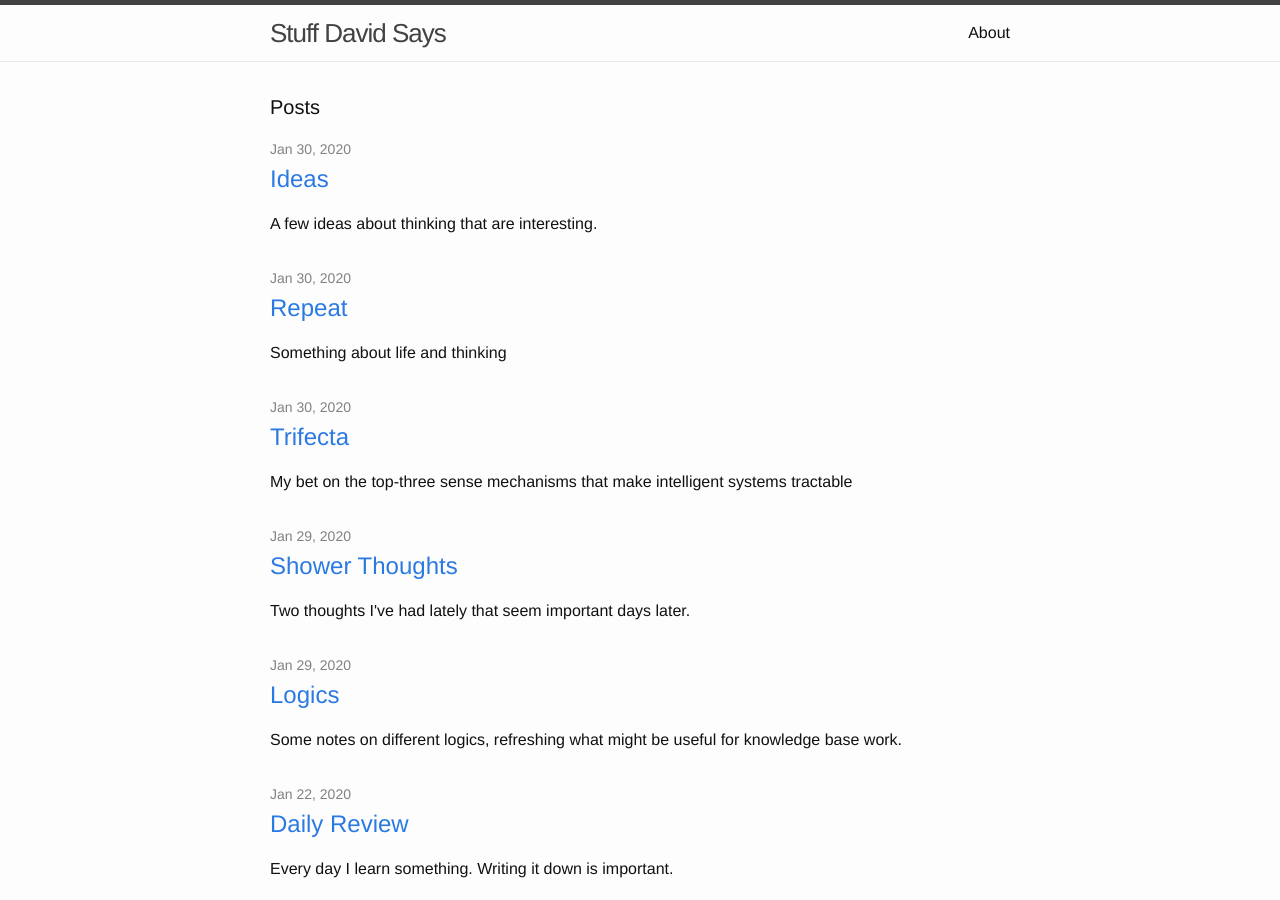
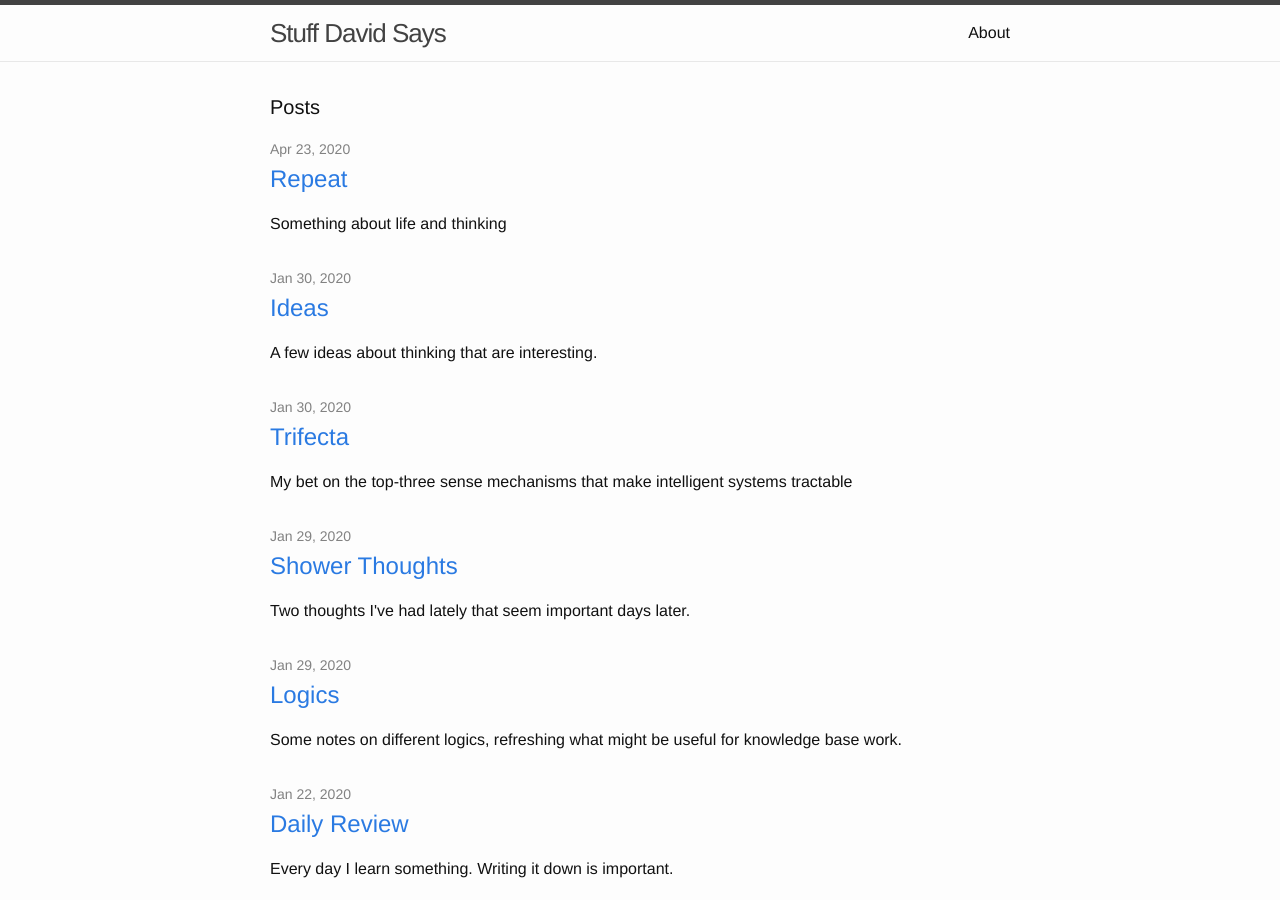
Before and after one commit to davidrichards/davidrichards.github.io, a Jekyll site: the page built from index.html, in a window 1280 px wide and 900 px high. Built offline with Jekyll 4.4.1, drawn with Linux system fonts in a browser that asks for light colours.

Commit message:
Update 2020-04-23-repeat.markdown

```diff
--- a/_posts/2020-04-23-repeat.markdown
+++ b/_posts/2020-04-23-repeat.markdown
@@ -2,7 +2,7 @@
 layout: post
 title:  Repeat
 summary: Something about life and thinking
-date:   2020-01-30-03:18:20
+date:   2020-04-23-03:18:20
 categories: opinion
 ---
 
```
